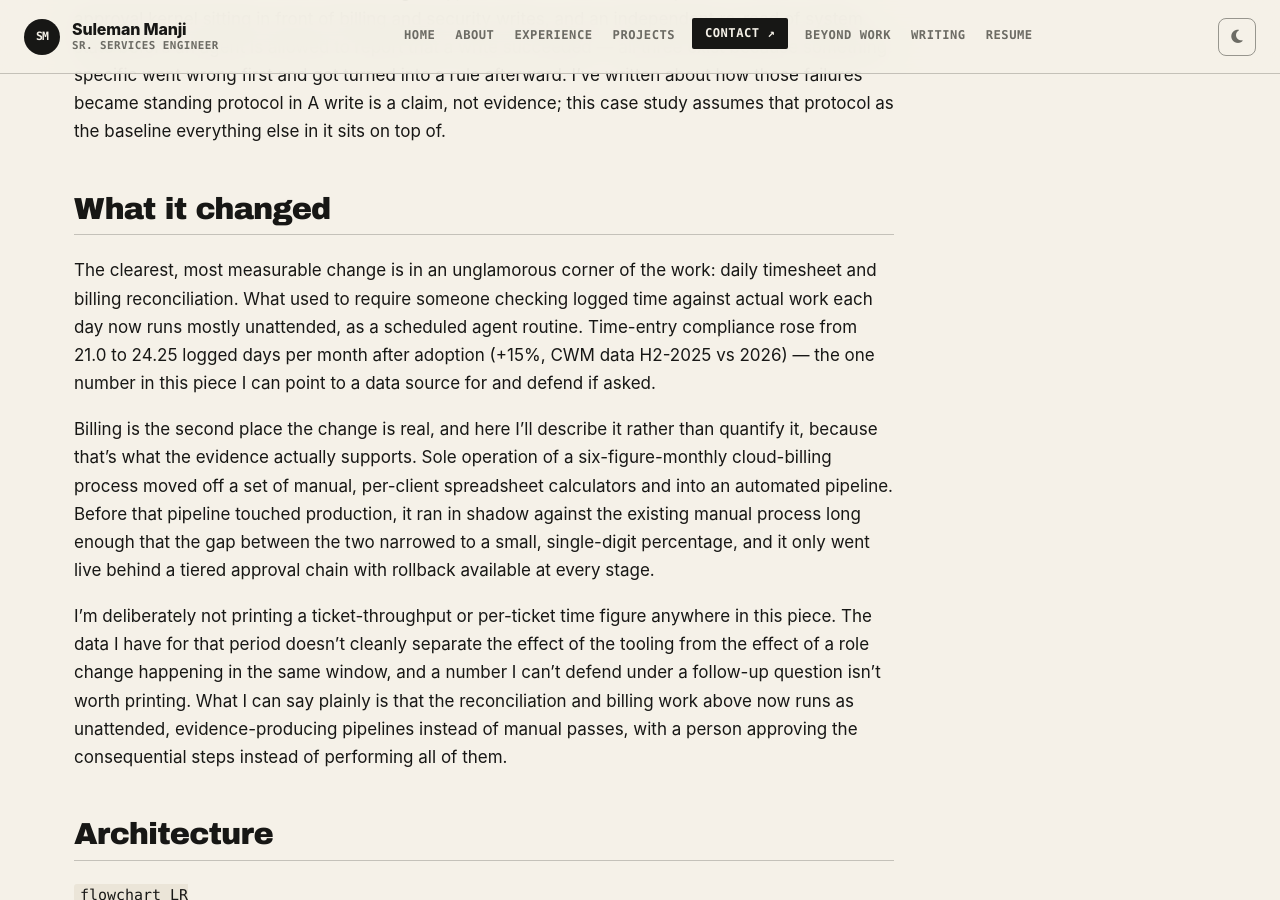
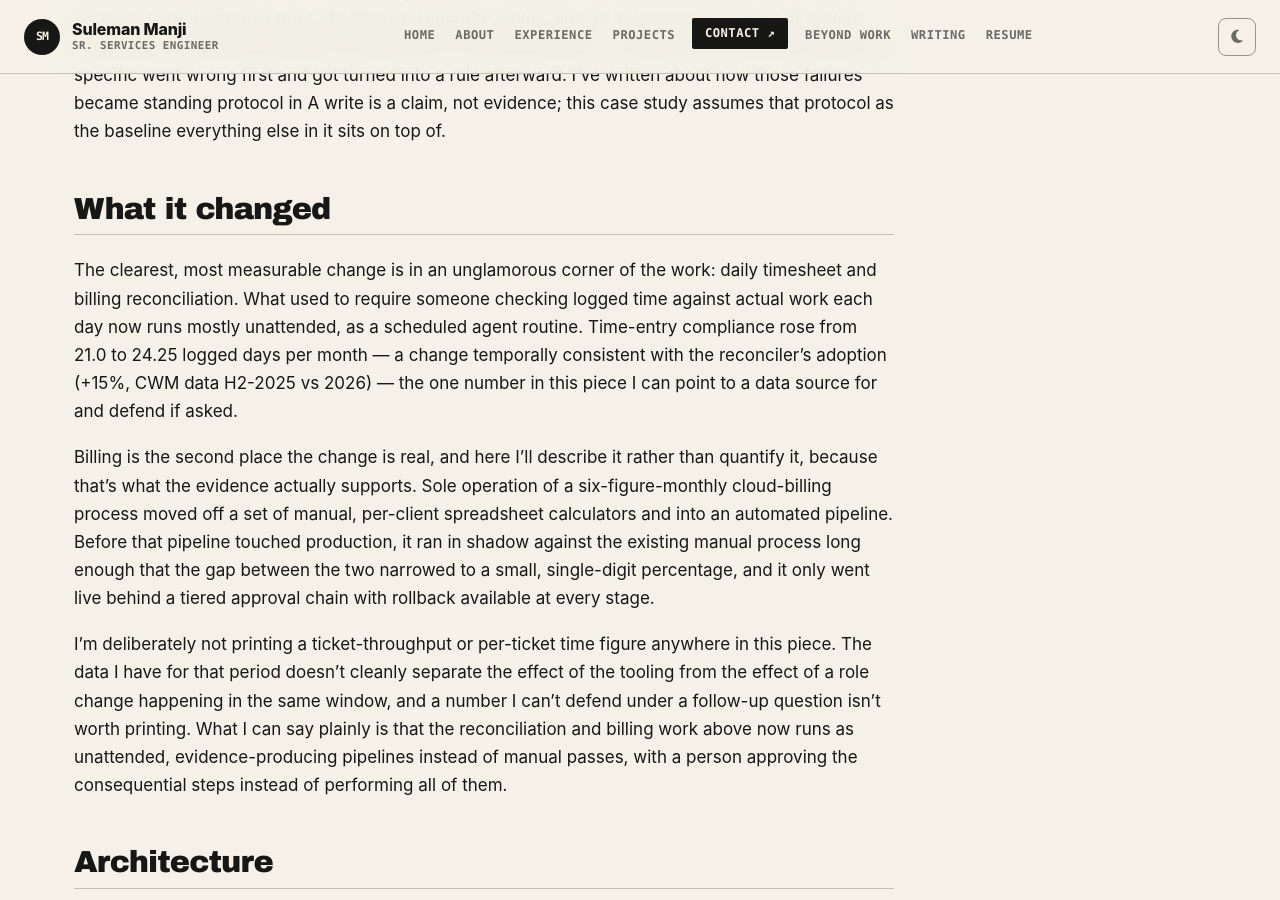
Before and after one commit to ssmanji89/sulemanji-port, a Jekyll site: the page built from case-studies/agentic-msp-delivery.md, in a window 1280 px wide and 900 px high, scrolled down 2521 px. Built offline with Jekyll 4.4.1, drawn with Linux system fonts in a browser that asks for light colours.

Commit message:
content: tighten telemetry date framing and compliance-metric causality wording per claims policy

```diff
--- a/case-studies/agentic-msp-delivery.md
+++ b/case-studies/agentic-msp-delivery.md
@@ -41,7 +41,7 @@ None of this is safe to run against production client systems without a floor un
 
 ## What it changed
 
-The clearest, most measurable change is in an unglamorous corner of the work: daily timesheet and billing reconciliation. What used to require someone checking logged time against actual work each day now runs mostly unattended, as a scheduled agent routine. Time-entry compliance rose from 21.0 to 24.25 logged days per month after adoption (+15%, CWM data H2-2025 vs 2026) — the one number in this piece I can point to a data source for and defend if asked.
+The clearest, most measurable change is in an unglamorous corner of the work: daily timesheet and billing reconciliation. What used to require someone checking logged time against actual work each day now runs mostly unattended, as a scheduled agent routine. Time-entry compliance rose from 21.0 to 24.25 logged days per month — a change temporally consistent with the reconciler's adoption (+15%, CWM data H2-2025 vs 2026) — the one number in this piece I can point to a data source for and defend if asked.
 
 Billing is the second place the change is real, and here I'll describe it rather than quantify it, because that's what the evidence actually supports. Sole operation of a six-figure-monthly cloud-billing process moved off a set of manual, per-client spreadsheet calculators and into an automated pipeline. Before that pipeline touched production, it ran in shadow against the existing manual process long enough that the gap between the two narrowed to a small, single-digit percentage, and it only went live behind a tiered approval chain with rollback available at every stage.
 
```
Also changed, not shown: resume.md (+1 -1 lines).
